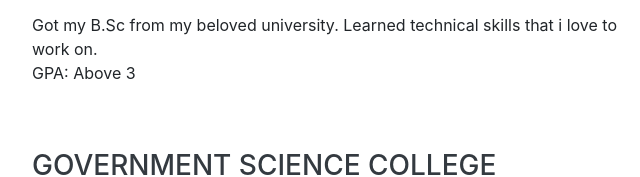
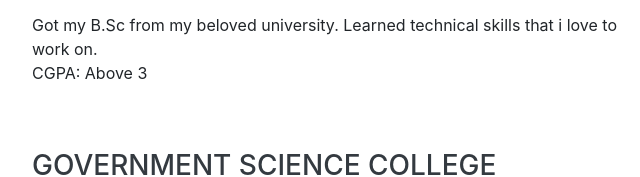
Before and after one commit to Talha5705/talhazubaer, a website with bundled scripts: page index.html in a window 1280 px wide. Shown: the part 3554-3731 px from the top of the page, 288-928 px from the left. Built offline with nearby package versions, Linux system fonts and the light colour scheme; a web font is replaced by a local one.

Commit message:
Update index.html

```diff
--- a/index.html
+++ b/index.html
@@ -203,7 +203,7 @@
 						<h3 class="mb-0">Daffodil International University</h3>
 						<div class="subheading mb-3">B.Sc in CSE</div>
 						<div>Got my B.Sc from my beloved university. Learned technical skills that i love to work on.  </div>
-						<p>GPA: Above 3</p>
+						<p>CGPA: Above 3</p>
 					</div>
 					<div class="resume-date text-md-right">
 						<span class="text-primary">March 2015 - March 2019</span>
```
